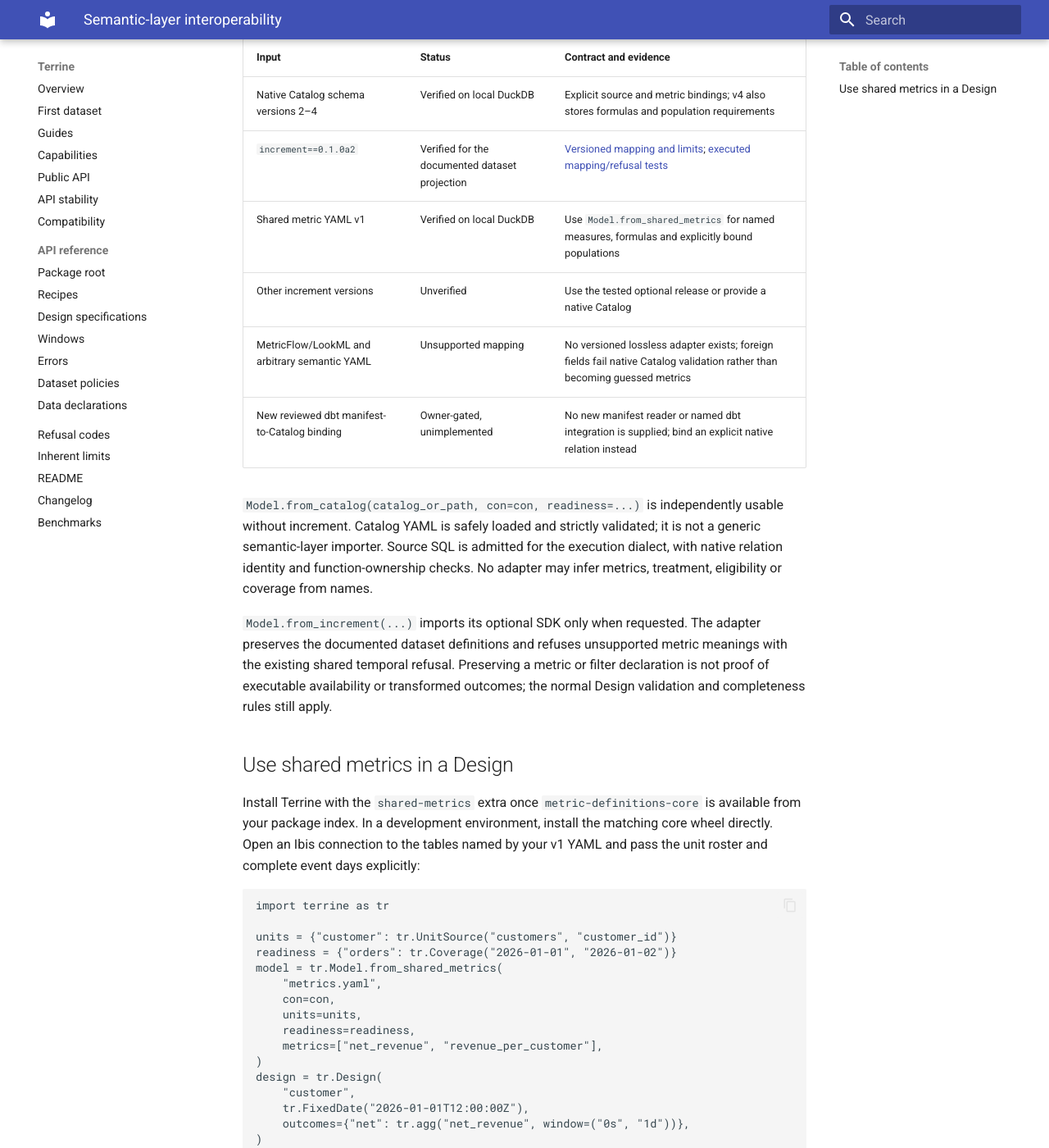
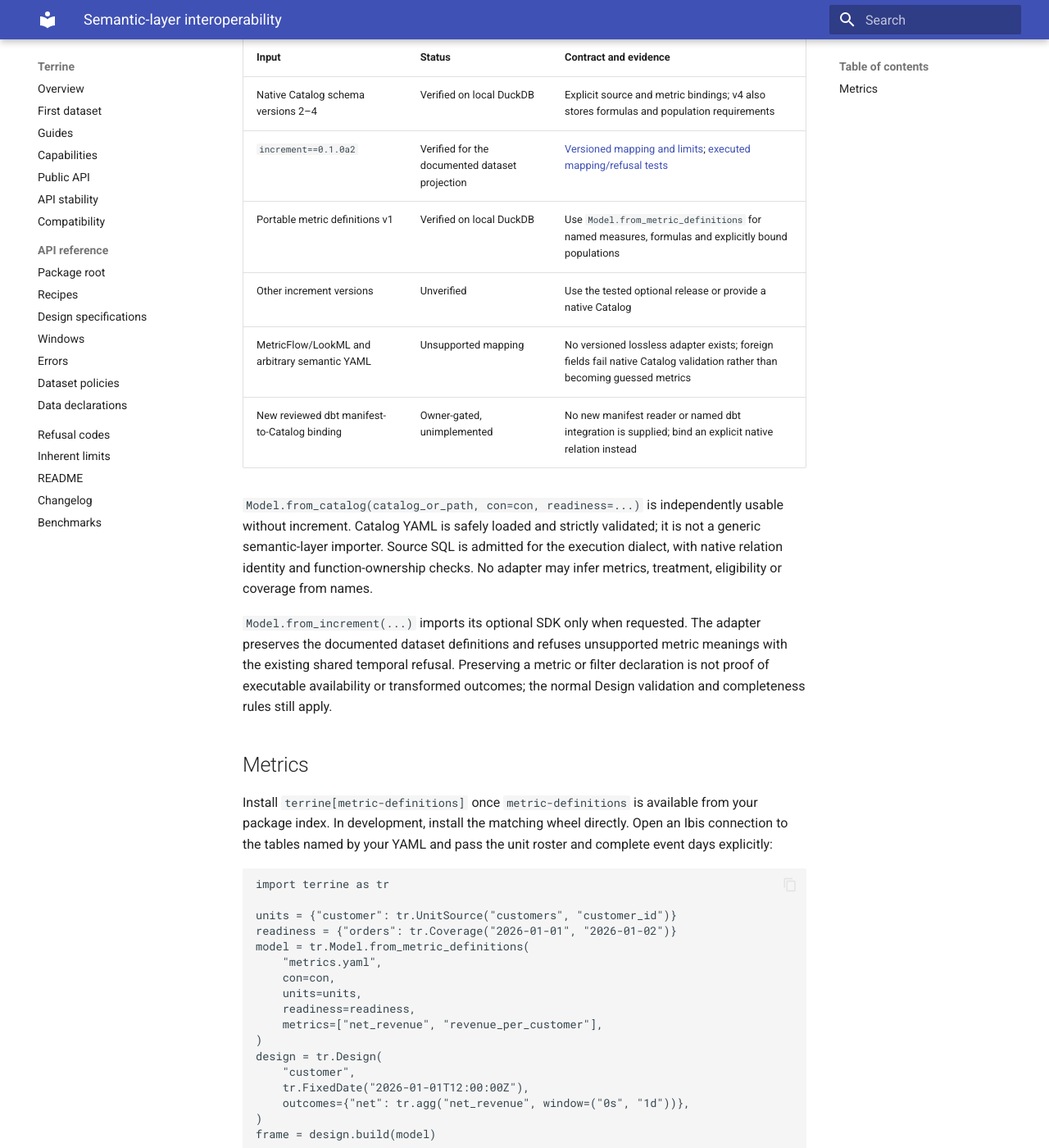
Before and after one commit to kylejcaron/terrine, an MkDocs documentation site: the page built from docs/guides/semantic-layer-interop.md, in a window 1280 px wide and 1400 px high, scrolled down 225 px. Shown: the whole window at 82% size. Built offline with MkDocs 1.6.1 and Material for MkDocs 9.7.7, drawn with Linux system fonts in a browser that asks for light colours; some of the changed text lies outside the part shown.

Commit message:
Import portable metrics with Metric Definitions
- Expose Model.from_metric_definitions and the metric-definitions extra.
- Pin candidate development to the renamed standalone wheel source without changing published metadata resolution.

````diff
--- a/THIRD_PARTY_NOTICES.txt
+++ b/THIRD_PARTY_NOTICES.txt
@@ -142,8 +142,8 @@ License artifacts: LICENSE and NOTICE in the installed distribution.
 Upstream NOTICE: increment, Copyright 2026 Kyle Caron. This product includes
 software developed by Kyle Caron (https://github.com/kylejcaron/increment).
 
-Package: metric-definitions-core
-Extra: shared-metrics
+Package: metric-definitions
+Extra: metric-definitions
 Version inspected: 0.1.0a1
 License: Apache-2.0
 Source: https://github.com/kylejcaron/increment (packages/metric-definitions)
--- a/docs/guides/semantic-layer-interop.md
+++ b/docs/guides/semantic-layer-interop.md
@@ -8,7 +8,7 @@ SQL compilation or a familiar file extension does not prove that mapping.
 | --- | --- | --- |
 | Native Catalog schema versions 2–4 | Verified on local DuckDB | Explicit source and metric bindings; v4 also stores formulas and population requirements |
 | `increment==0.1.0a2` | Verified for the documented dataset projection | [Versioned mapping and limits](increment-compatibility.md); [executed mapping/refusal tests](../../tests/compat/test_increment_semantics.py) |
-| Shared metric YAML v1 | Verified on local DuckDB | Use `Model.from_shared_metrics` for named measures, formulas and explicitly bound populations |
+| Portable metric definitions v1 | Verified on local DuckDB | Use `Model.from_metric_definitions` for named measures, formulas and explicitly bound populations |
 | Other increment versions | Unverified | Use the tested optional release or provide a native Catalog |
 | MetricFlow/LookML and arbitrary semantic YAML | Unsupported mapping | No versioned lossless adapter exists; foreign fields fail native Catalog validation rather than becoming guessed metrics |
 | New reviewed dbt manifest-to-Catalog binding | Owner-gated, unimplemented | No new manifest reader or named dbt integration is supplied; bind an explicit native relation instead |
@@ -25,19 +25,19 @@ metric meanings with the existing shared temporal refusal. Preserving a metric
 or filter declaration is not proof of executable availability or transformed
 outcomes; the normal Design validation and completeness rules still apply.
 
-## Use shared metrics in a Design
+## Metrics
 
-Install Terrine with the `shared-metrics` extra once `metric-definitions-core` is
-available from your package index. In a development environment, install the
-matching core wheel directly. Open an Ibis connection to the tables named by
-your v1 YAML and pass the unit roster and complete event days explicitly:
+Install `terrine[metric-definitions]` once `metric-definitions` is available
+from your package index. In development, install the matching wheel directly.
+Open an Ibis connection to the tables named by your YAML and pass the unit
+roster and complete event days explicitly:
 
 ```python
 import terrine as tr
 
 units = {"customer": tr.UnitSource("customers", "customer_id")}
 readiness = {"orders": tr.Coverage("2026-01-01", "2026-01-02")}
-model = tr.Model.from_shared_metrics(
+model = tr.Model.from_metric_definitions(
     "metrics.yaml",
     con=con,
     units=units,
@@ -80,8 +80,8 @@ connection or readiness. Bind it again with
 Native v3 catalogs continue to load without a declared eligible population.
 
 Use `Model.from_increment` for existing Increment SDK objects or native YAML.
-The shared reader does not reinterpret Increment SQL, historical properties,
-exposure settings or transforms as portable declarations.
+The metric definitions reader does not reinterpret Increment SQL, historical
+properties, exposure settings or transforms as portable declarations.
 
 The [common-stack guide](common-stack-interop.md) covers bounded Arrow/dataframe
 handoffs and pinned Dataset metadata. The [backend matrix](backend-compatibility.md)
--- a/pyproject.toml
+++ b/pyproject.toml
@@ -38,7 +38,7 @@ airflow = ["apache-airflow>=3.3,<4", "apache-airflow-providers-standard>=1.20,<2
 dagster = ["dagster>=1.13,<2"]
 dbt = ["dbt-core>=1.10,<2", "dbt-duckdb>=1.9,<2"]
 increment = ["increment>=0.1.0a2,<0.2"]
-shared-metrics = ["metric-definitions-core>=0.1.0a1,<0.2"]
+metric-definitions = ["metric-definitions>=0.1.0a1,<0.2"]
 sketches = ["datasketches>=5.2,<6"]
 doubleml = ["doubleml>=0.11,<1"]
 dowhy = ["dowhy>=0.14,<1; python_version < '3.14'"]
@@ -77,7 +77,7 @@ docs = [
 ]
 
 [tool.uv.sources]
-metric-definitions-core = { git = "https://github.com/kylejcaron/increment.git", rev = "0d5640f6b1944f8d6e9af1f740e1ce06aebc786f", subdirectory = "packages/metric-definitions" }
+metric-definitions = { git = "https://github.com/kylejcaron/increment.git", rev = "842dce440d89c6118fb7fbde72b404c647d338b4", subdirectory = "packages/metric-definitions" }
 
 [build-system]
 requires = ["hatchling>=1.27,<2"]
````
Also changed, not shown: CHANGELOG.md (+5 -0 lines), 5 other files.
